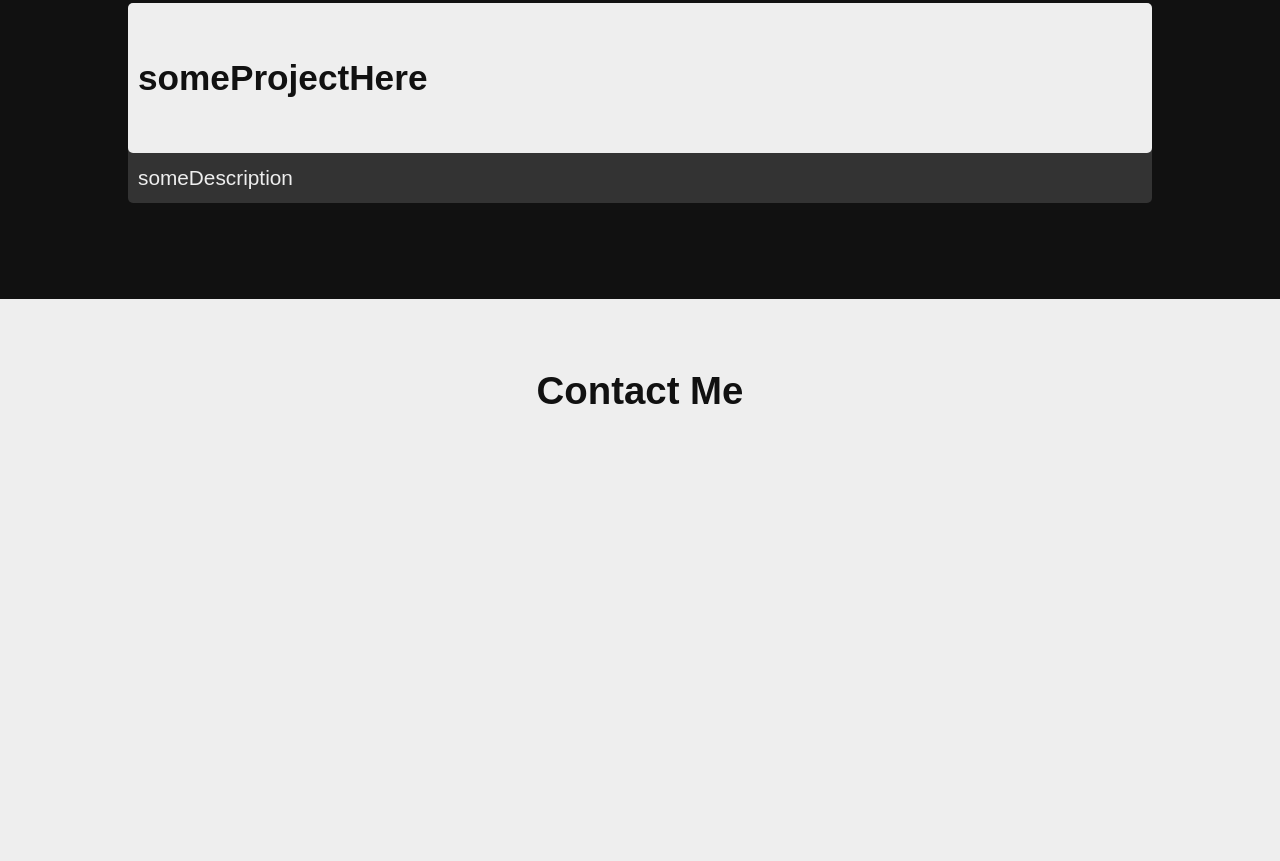
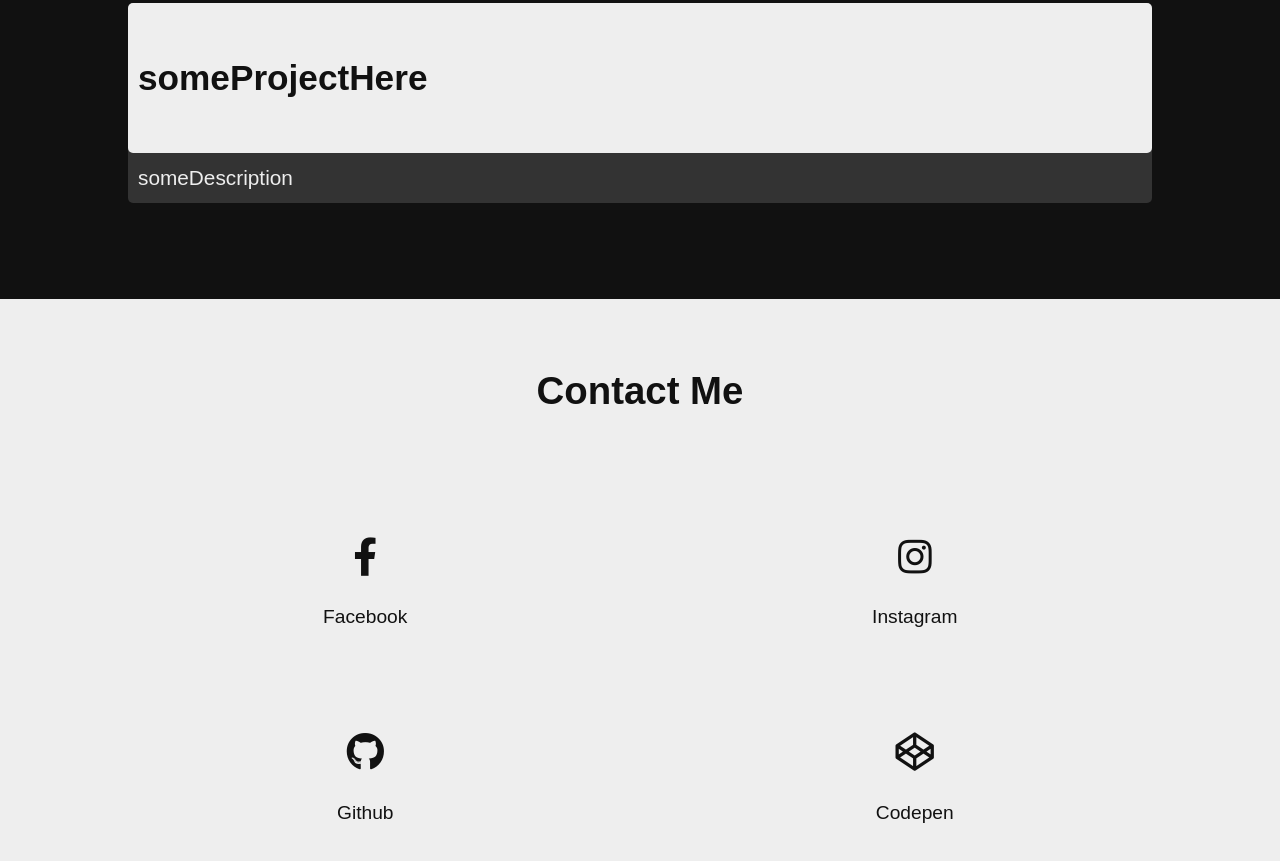
Before and after one commit to eiaryuel/portfolio-website, a plain HTML site: page index.html in a window 1280 px wide. Shown: the part 1301-2162 px from the top of the page. Drawn offline with Linux system fonts and the light colour scheme.

Commit message:
Add Contact Section

```diff
--- a/index.html
+++ b/index.html
@@ -9,6 +9,7 @@
     <link rel="stylesheet" href="https://cdnjs.cloudflare.com/ajax/libs/font-awesome/5.15.4/css/all.min.css" />
   </head>
   <body>
+    <div class="container">
       <div class="navbar">
         <div class="logo">
           <h1><span><</span>helloWorld<span>/></span></h1>
@@ -58,6 +59,25 @@
 
       <div class="contact" id="contact">
         <h1 class="tittle">Contact Me</h1>
+        <div class="sm-tile">
+          <div class="grid">
+            <i class="fab fa-facebook-f"></i>
+            <p>Facebook</p>
+          </div>
+          <div class="grid">
+            <i class="fab fa-instagram"></i>
+            <p>Instagram</p>
+          </div>
+          <div class="grid">
+            <i class="fab fa-github"></i>
+            <p>Github</p>
+          </div>
+          <div class="grid">
+            <i class="fab fa-codepen"></i>
+            <p>Codepen</p>
+          </div>
+        </div>
+      </div>
     </div>
 
     <script src="script.js"></script>
--- a/style.css
+++ b/style.css
@@ -113,11 +113,6 @@ body {
   font-size: 2.4rem;
 }
 
-.contact {
-  width: 100%;
-  min-height: 100vh;
-}
-
 .project-tile {
   height: 80vh;
   width: 80%;
@@ -165,3 +160,41 @@ body {
   font-size: 1.3rem;
   color: #eeeeee;
 }
+
+.contact {
+  width: 80%;
+  min-height: 100vh;
+  margin: 0 auto;
+}
+
+.sm-tile {
+  margin-top: 75px;
+  display: grid;
+  grid-template-columns: repeat(2, 1fr);
+  grid-template-rows: repeat(2, 1fr);
+  gap: 75px;
+}
+
+.grid {
+  display: grid;
+  justify-content: center;
+  cursor: pointer;
+  border-radius: 5px;
+  transition: 0.3s;
+  text-align: center;
+}
+
+.grid:hover {
+  background-color: #111111;
+  color: #eeeeee;
+}
+
+.fab {
+  font-size: 2.4rem;
+  padding: 30px;
+}
+
+.grid p {
+  font-size: 1.2rem;
+  font-weight: 500;
+}
```
Lines whose indentation alone changed are shown as unchanged.
